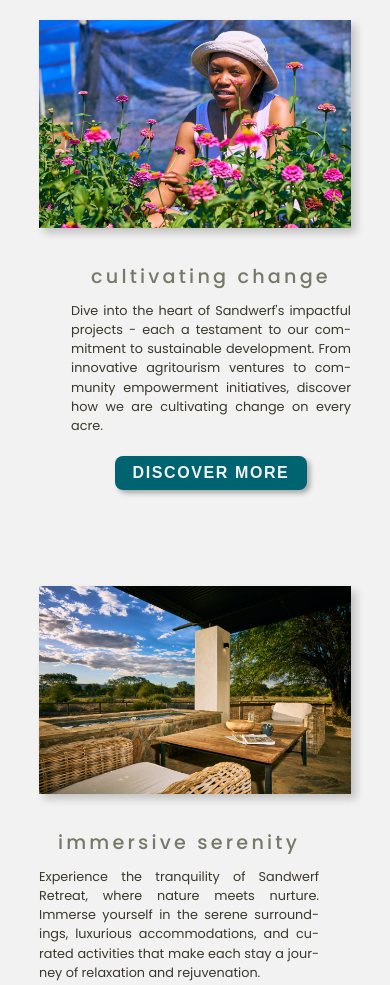
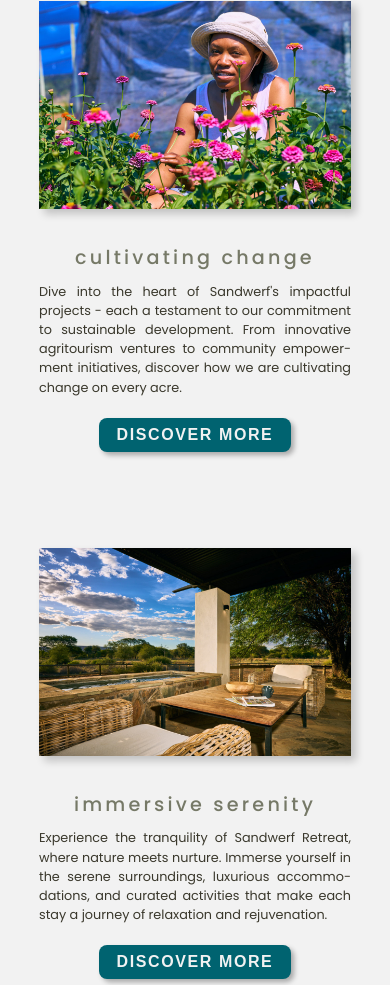
Before and after one commit to leopardeye/Sandwerf, a plain HTML site: page index.html in a window 390 px wide. Shown: the part 2092-3077 px from the top of the page. Drawn offline with Linux system fonts and the light colour scheme.

Commit message:
dev site

```diff
--- a/css/style.css
+++ b/css/style.css
@@ -616,6 +616,7 @@ footer {
 }
 .tcg-container {
   position: relative;
+  width: 100%;
   background-color: hsl(0, 0%, 95%);
   z-index: 10;
   padding: 6rem 0 6rem 0;
@@ -840,6 +841,12 @@ footer {
   }
 }
 @media (max-width: 660px) {
+  .tcg-content-left {
+    padding-left: 0;
+  }
+  .tcg-content-right {
+    padding-right: 0;
+  }
   .two-col-grid-left {
     display: grid;
     flex-direction: column;
@@ -892,14 +899,14 @@ footer {
     box-shadow: 0.3rem 0.3rem 0.5rem rgba(0, 0, 0, 0.2);
   }
   .tcg-content-right {
-    display: inline-flex;
+    display: flex;
     flex-direction: column;
     justify-content: space-evenly;
     align-items: center;
     text-align: center;
   }
   .tcg-content-left {
-    display: inline-flex;
+    display: flex;
     flex-direction: column;
     justify-content: space-evenly;
     align-items: center;
```
